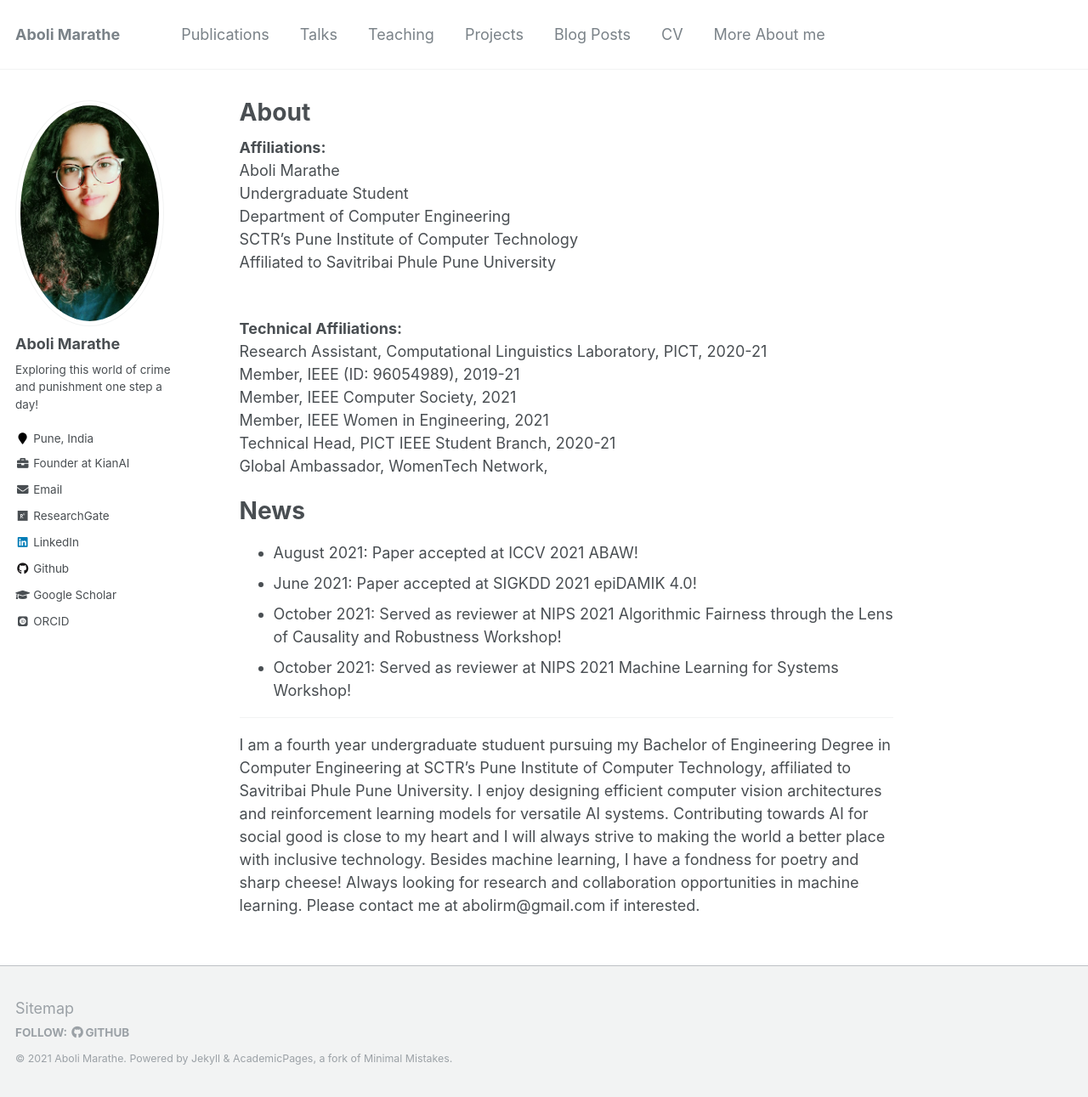
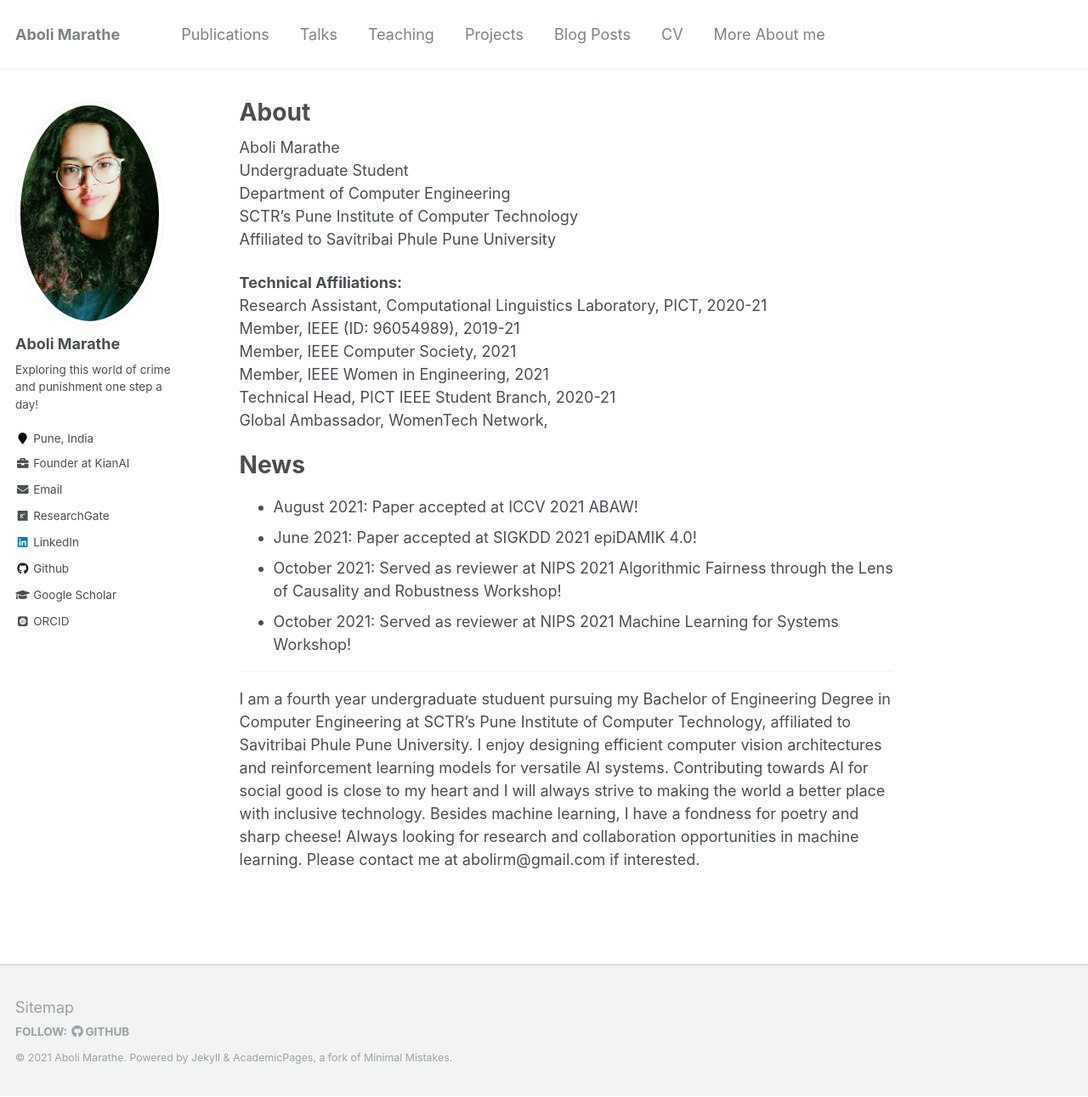
Before and after one commit to Infernolia/Infernolia.github.io, a Jekyll site: the page built from _pages/about.md, in a window 1280 px wide and 1291 px high. Shown: the whole window at 85% size. Built offline with Jekyll 4.4.1, drawn with Linux system fonts in a browser that asks for light colours; some web fonts are replaced.

Commit message:
Update about.md

```diff
--- a/_pages/about.md
+++ b/_pages/about.md
@@ -7,13 +7,11 @@ redirect_from:
   - /about/
   - /about.html
 ---
-
-<B>Affiliations: </B><BR>
 Aboli Marathe <BR>
 Undergraduate Student<BR>
 Department of Computer Engineering<BR>
 SCTR's Pune Institute of Computer Technology<BR>
-Affiliated to Savitribai Phule Pune University<BR><BR>
+Affiliated to Savitribai Phule Pune University<BR>
 
 <B>Technical Affiliations: </B><BR>
 Research Assistant, Computational Linguistics Laboratory, PICT, 2020-21<BR>
```
